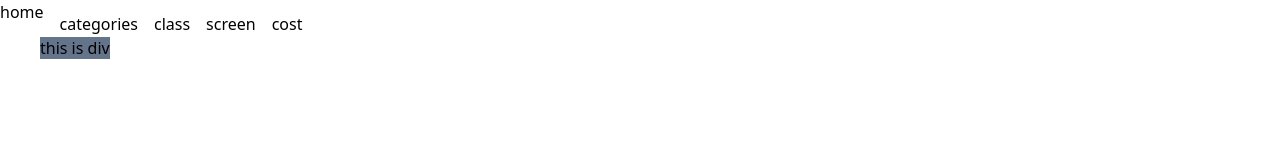
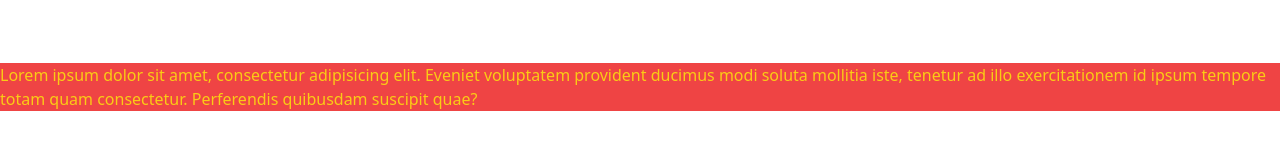
Before and after one commit to Aayushi-web/mar-padd-border, a website: page index.html in a window 1280 px wide. Drawn offline with nearby package versions, Linux system fonts and the light colour scheme.

Commit message:
square bracket in tailwind

```diff
--- a/index.html
+++ b/index.html
@@ -9,15 +9,7 @@
     <script src="https://cdn.tailwindcss.com"></script>
 </head>
 <body>
-<nav><ul class="flex space-x-4 space-y-3">
-    <li>home</li>
-    <li>categories</li>
-    <li>class</li>
-    <li>screen</li>
-    <li>cost</li>
-</ul></nav>
-
- <span class="m-10 border-dashed border-indigo-500/100  bg-slate-500 w-1/5">this is div</span>
+<div class="bg-red-500 text-yellow-400 my-[63.3px]">Lorem ipsum dolor sit amet, consectetur adipisicing elit. Eveniet voluptatem provident ducimus modi soluta mollitia iste, tenetur ad illo exercitationem id ipsum tempore totam quam consectetur. Perferendis quibusdam suscipit quae?</div>
 
 </body>
 </html>
```
